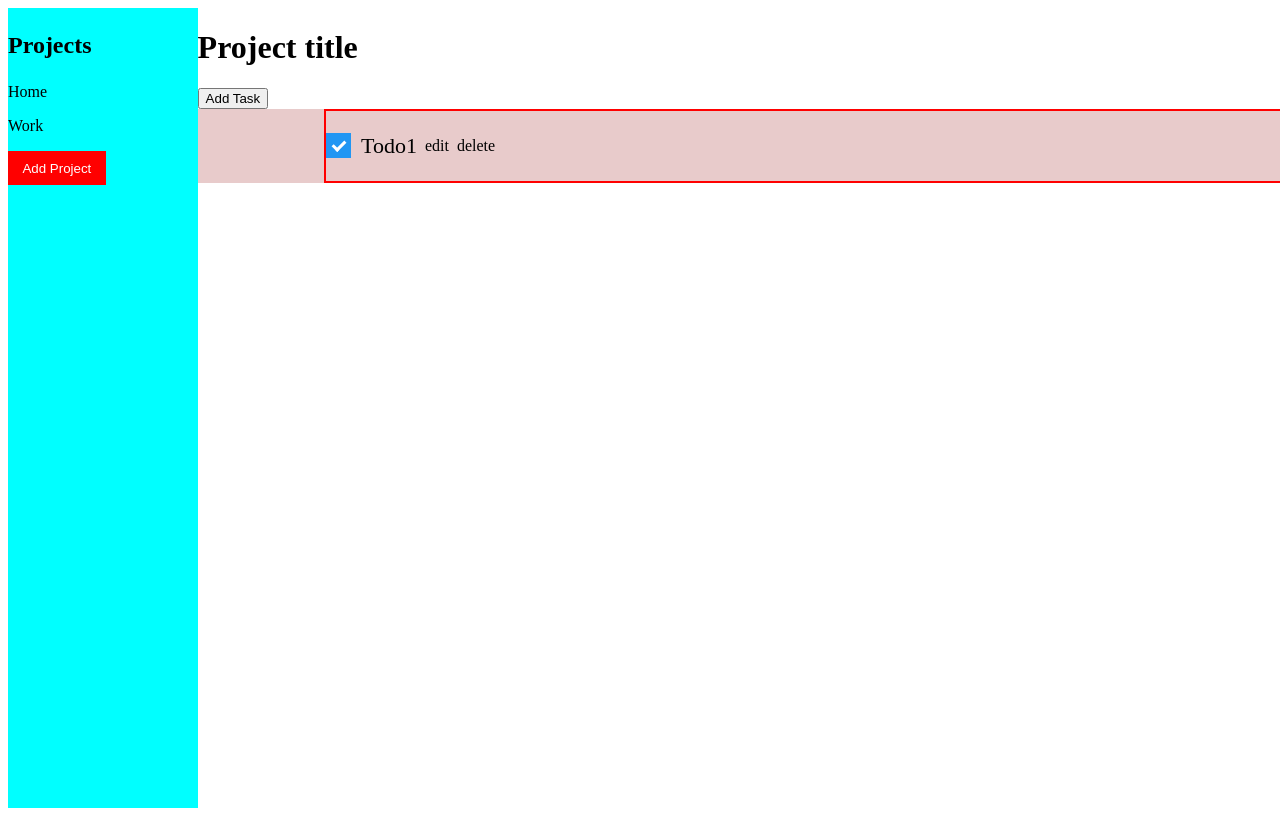
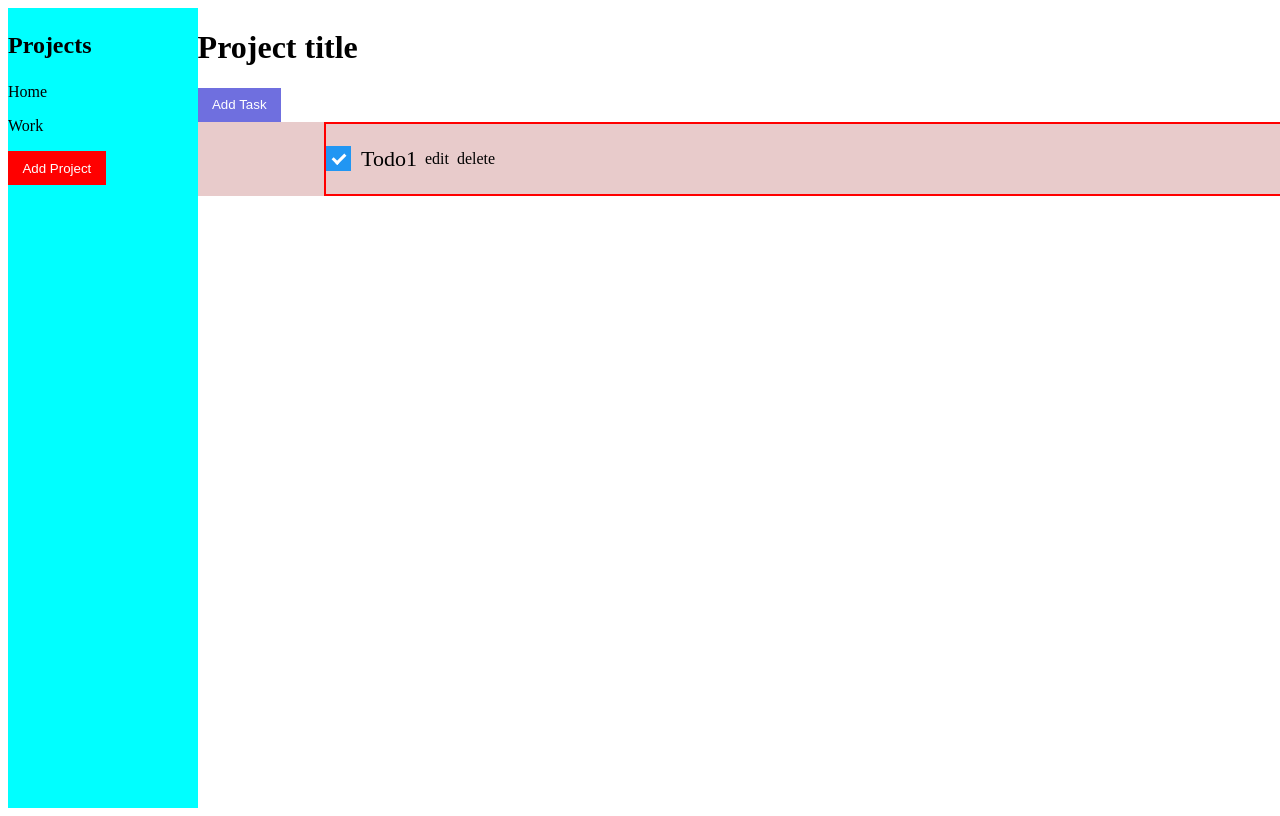
Before and after one commit to GiroFrm/todo-list, a website built with webpack: page src/template.html in a window 1280 px wide. Shown: the top 816 px of the page. Built offline with nearby package versions, Linux system fonts and the light colour scheme.

Commit message:
style: Style button addtask

```diff
--- a/src/style.css
+++ b/src/style.css
@@ -19,6 +19,14 @@ body {
     border: none;
     padding: 0.6rem 0.9rem;
     cursor: pointer;
+}
+
+.btn-addtask {
+  background-color: rgb(111, 111, 223);
+  color:white;
+  border: none;
+  padding: 0.6rem 0.9rem;
+  cursor: pointer;
 }
 
 .add-task {
```
